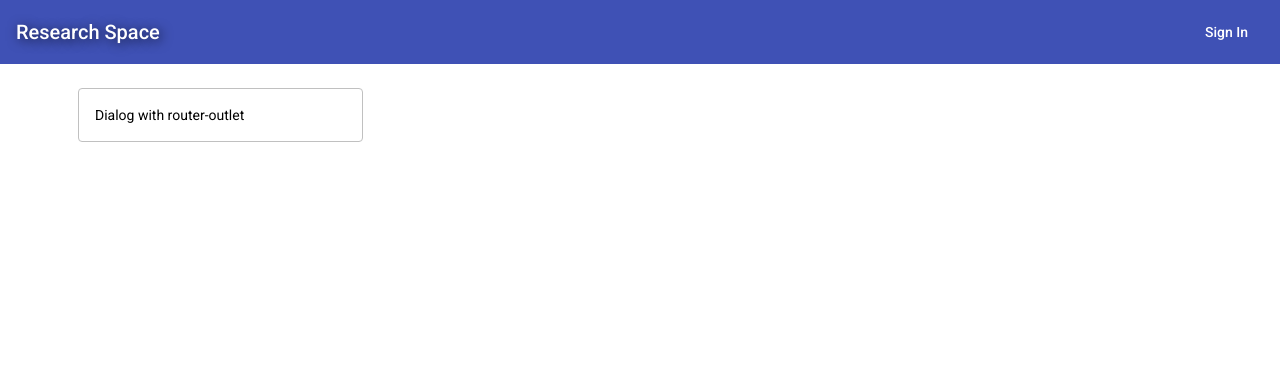
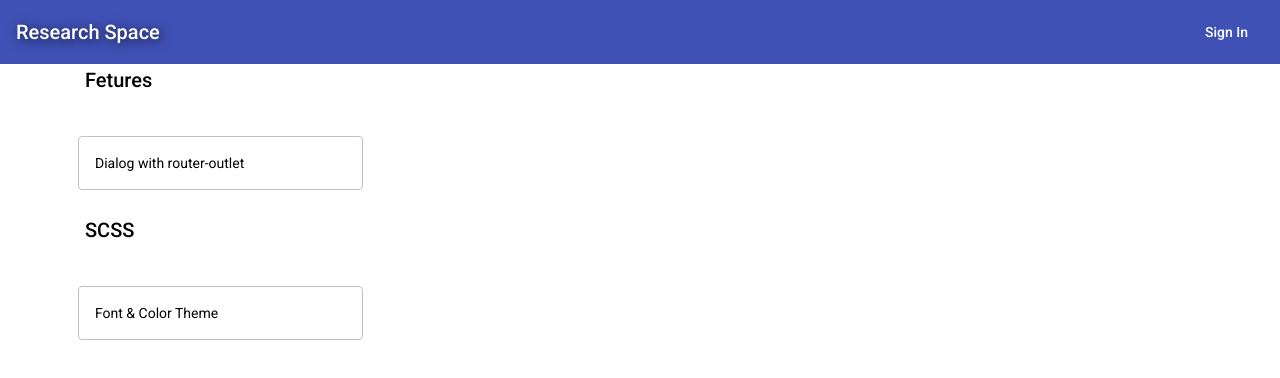
Before and after one commit to HollyLiang/me, an Angular app: page / in a window 1280 px wide. Shown: the top 378 px of the page. Built offline with nearby package versions, Linux system fonts and the light colour scheme.

Commit message:
Add dynamic font size for root

```diff
--- a/angular.json
+++ b/angular.json
@@ -31,7 +31,12 @@
               "./node_modules/@angular/material/prebuilt-themes/indigo-pink.css",
               "src/styles.scss"
             ],
-            "scripts": []
+            "scripts": [],
+            "stylePreprocessorOptions": {
+              "includePaths": [
+                "src/styles"
+              ]
+            }
           },
           "configurations": {
             "production": {
--- a/src/app/routes/home/home.html
+++ b/src/app/routes/home/home.html
@@ -1,7 +1,14 @@
 <div class="container">
+  <h2>Fetures</h2>
   <div class="row development-section">
     <div class="col-3" routerLink="/research/dialog">
       Dialog with router-outlet
     </div>
   </div>
+  <h2>SCSS</h2>
+  <div class="row development-section">
+    <div class="col-3" routerLink="/research/theme">
+      Font & Color Theme
+    </div>
+  </div>
 </div>
--- a/src/app/routes/research/research-routing.module.ts
+++ b/src/app/routes/research/research-routing.module.ts
@@ -1,10 +1,12 @@
+import { ResThemePage } from './theme/theme.page';
 import { NgModule } from '@angular/core';
 import { Routes, RouterModule } from '@angular/router';
 import { DialogComponent } from './dialog/dialog.component';
 
 const routes: Routes = [
   { path: '', redirectTo: '/dialog', pathMatch: 'full' },
-  { path: 'dialog', component: DialogComponent, pathMatch: 'full' }
+  { path: 'dialog', component: DialogComponent, pathMatch: 'full' },
+  { path: 'theme', component: ResThemePage }
 ];
 
 @NgModule({
--- /dev/null
+++ b/src/app/routes/research/theme/theme.page.html
@@ -0,0 +1,12 @@
+<div class="container">
+  <section>
+    <div>
+      <mat-slider step="1" min="10" max="20"
+        thumbLabel="true" [(ngModel)]="fontSize"
+        (ngModelChange)="onFontSizeChange($event)">
+      </mat-slider>
+    </div>
+    <div class="basic-font-size">基礎文字</div>
+    <div class="large-font-size">較大的文字</div>
+  </section>
+</div>
--- /dev/null
+++ b/src/app/routes/research/theme/theme.page.scss
@@ -0,0 +1,13 @@
+:host {
+  ::ng-deep {
+    .basic-font-size {
+      font-size: 1.6rem;
+      line-height: 1.8rem;
+    }
+
+    .large-font-size {
+      font-size: 2rem;
+      line-height: 2.2rem;
+    }
+  }
+}
--- /dev/null
+++ b/src/app/routes/research/theme/theme.page.ts
@@ -0,0 +1,22 @@
+import { Component, OnInit } from '@angular/core';
+
+@Component({
+  selector: 'app-research-theme',
+  templateUrl: './theme.page.html',
+  styleUrls: ['./theme.page.scss']
+})
+
+export class ResThemePage implements OnInit {
+  fontSize = 10;
+
+
+  constructor() { }
+
+  ngOnInit() { }
+
+  onFontSizeChange(ev) {
+    console.log(ev)
+    document.documentElement.style.fontSize = ev + 'px';
+    document.documentElement.style.lineHeight = ev + 'px';
+  }
+}
--- a/src/app/shared/mat.module.ts
+++ b/src/app/shared/mat.module.ts
@@ -1,11 +1,12 @@
-import { NgModule } from '@angular/core';
 import { MatButtonModule } from '@angular/material/button';
 import { MatDialogModule } from '@angular/material/dialog';
 import { MatFormFieldModule } from '@angular/material/form-field';
 import { MatIconModule } from '@angular/material/icon';
 import { MatInputModule } from '@angular/material/input';
+import { MatSliderModule } from '@angular/material/slider';
 import { MatSlideToggleModule } from '@angular/material/slide-toggle';
 import { MatToolbarModule } from '@angular/material/toolbar';
+import { NgModule } from '@angular/core';
 
 @NgModule({
   exports: [
@@ -14,6 +15,7 @@ import { MatToolbarModule } from '@angular/material/toolbar';
     MatFormFieldModule,
     MatIconModule,
     MatInputModule,
+    MatSliderModule,
     MatSlideToggleModule,
     MatToolbarModule
   ]
--- a/src/app/shared/shared.module.ts
+++ b/src/app/shared/shared.module.ts
@@ -2,17 +2,24 @@ import { NgModule } from '@angular/core';
 import { CommonModule } from '@angular/common';
 import { FormErrorComponent } from './form-error/form-error.component';
 import { MatModule } from './mat.module';
+import { FormsModule, ReactiveFormsModule } from '@angular/forms';
 
+const BASIC = [
+  CommonModule,
+  FormsModule,
+  ReactiveFormsModule,
+];
 
 @NgModule({
   declarations: [
     FormErrorComponent
   ],
   imports: [
-    CommonModule,
+    ...BASIC,
     MatModule
   ],
   exports: [
+    ...BASIC,
     MatModule,
     FormErrorComponent
   ]
--- a/src/styles.scss
+++ b/src/styles.scss
@@ -1,4 +1,3 @@
 /* You can add global styles to this file, and also import other style files */
 
-html, body { height: 100%; }
-body { margin: 0; font-family: Roboto, "Helvetica Neue", sans-serif; }
+@import 'basic';
--- /dev/null
+++ b/src/styles/_basic.scss
@@ -0,0 +1,14 @@
+:root {
+  font-size: 10px;
+  line-height: 10px;
+}
+
+body,
+html {
+    height: 100%;
+}
+
+body {
+    margin: 0;
+    font-family: Roboto, "Helvetica Neue", sans-serif;
+}
```
Also changed, not shown: src/app/routes/research/research.module.ts (+7 -7 lines).
